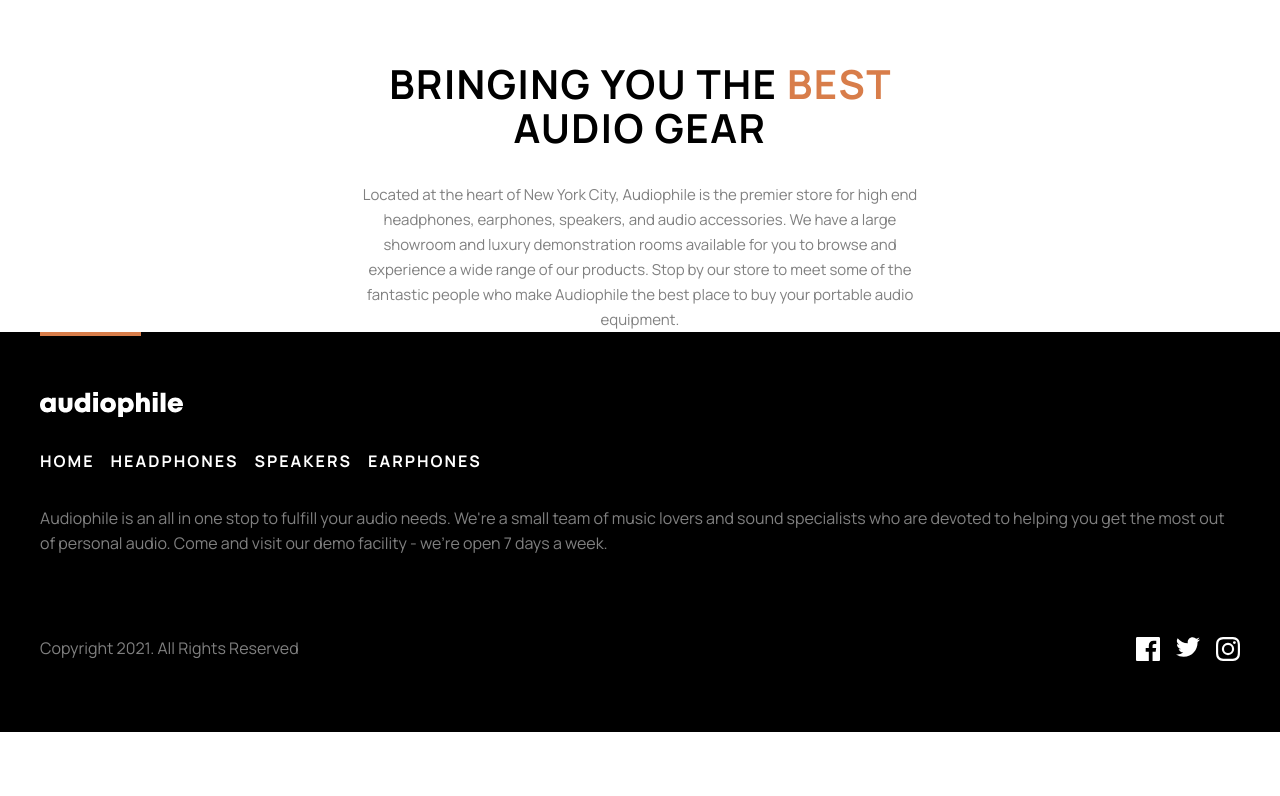
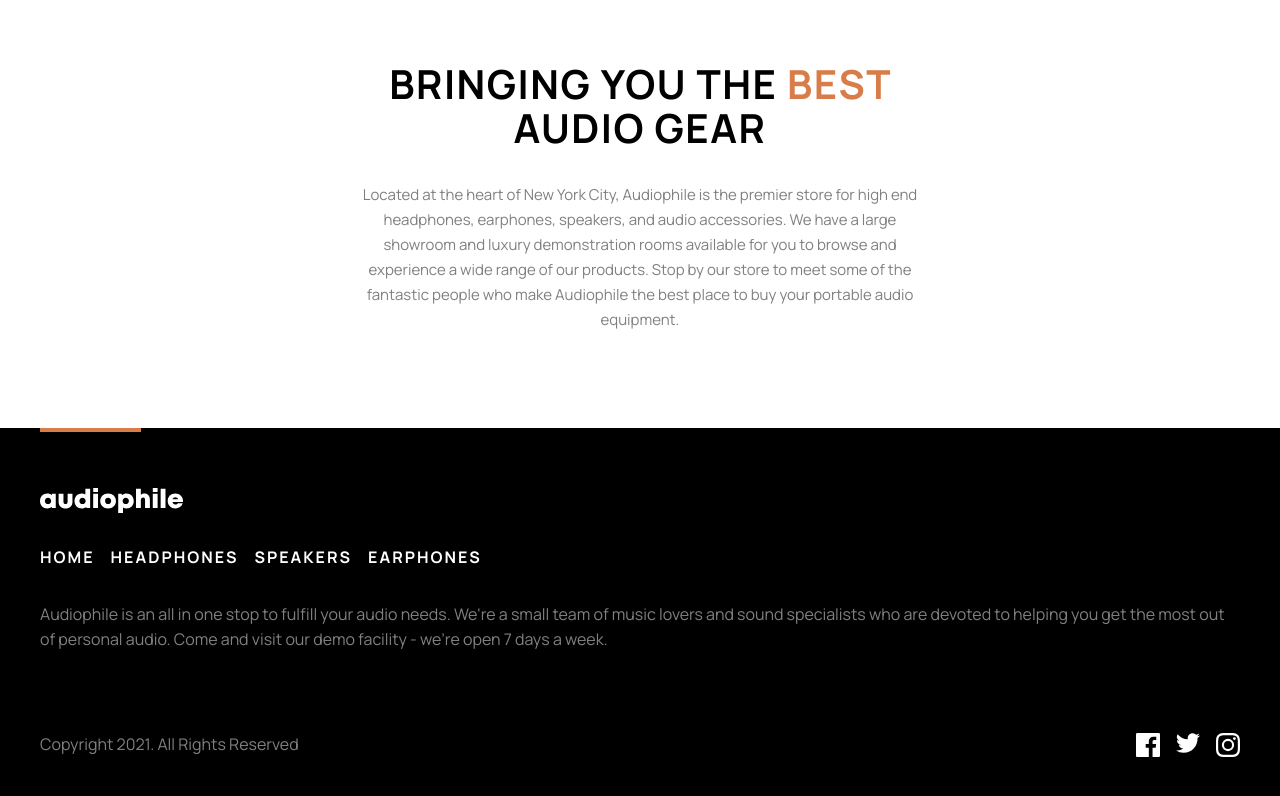
Before and after one commit to BGabrielius/audiophile-ecommerce-website, a Next.js app in the folder 1_frontend/: page / in a window 1280 px wide. Shown: the part 2976-3772 px from the top of the page. Before the commit the page ends 3708 px from the top, so only its background shows below. Built offline with nearby package versions, Linux system fonts and the light colour scheme.

Commit message:
minor style adjustments

```diff
--- a/1_frontend/src/components/Footer.tsx
+++ b/1_frontend/src/components/Footer.tsx
@@ -3,7 +3,7 @@ import { Logo, Facebook, Instagram, Twitter } from './Svgs';
 
 const Footer: React.FC = () => {
   return (
-    <footer className='relative w-full h-[654px] 2sm:h-[400px] 2xl:h-[365px] flex flex-col items-center 2sm:items-start gap-12 2sm:gap-8 px-6 2sm:px-10 2xl:px-[165px] pb-[22px] 2sm:pb-8'>
+    <footer className='relative w-full h-[654px] 2sm:h-[400px] 2xl:h-[365px] flex flex-col items-center 2sm:items-start gap-12 2sm:gap-8 px-6 2sm:px-10 2xl:px-[165px] pb-[22px] 2sm:pb-8 mt-[120px] 2sm:mt-[96px] 2xl:mt-[160px]'>
       <div className='flex flex-col gap-12 2sm:gap-8 2xl:flex-row 2xl:justify-between 2xl:w-full'>
         <div className='flex flex-col items-center 2sm:items-start gap-12 2sm:gap-14 2xl:gap-[71px]'>
           <div className='bg-orange-clay w-[101px] h-1'></div>
```
